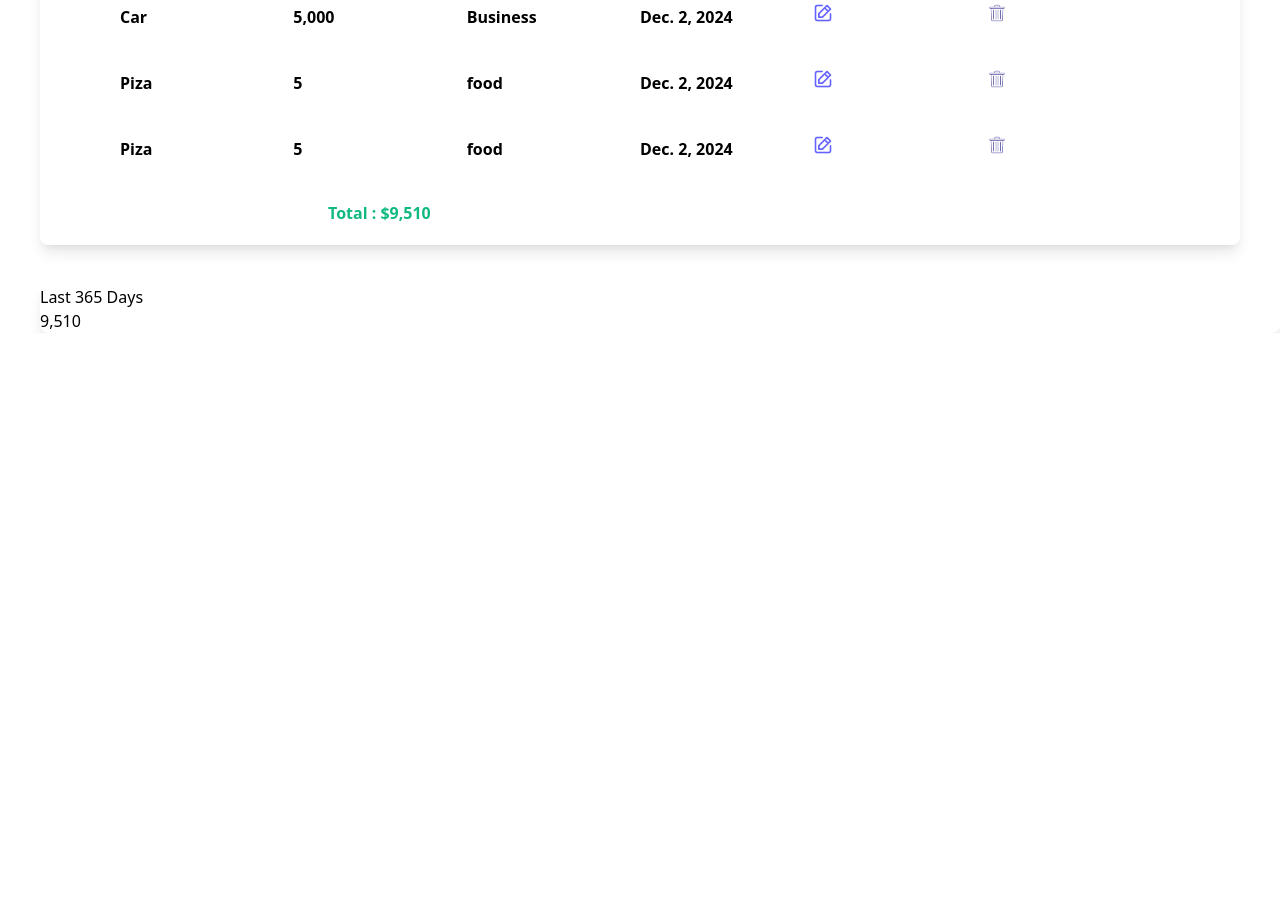
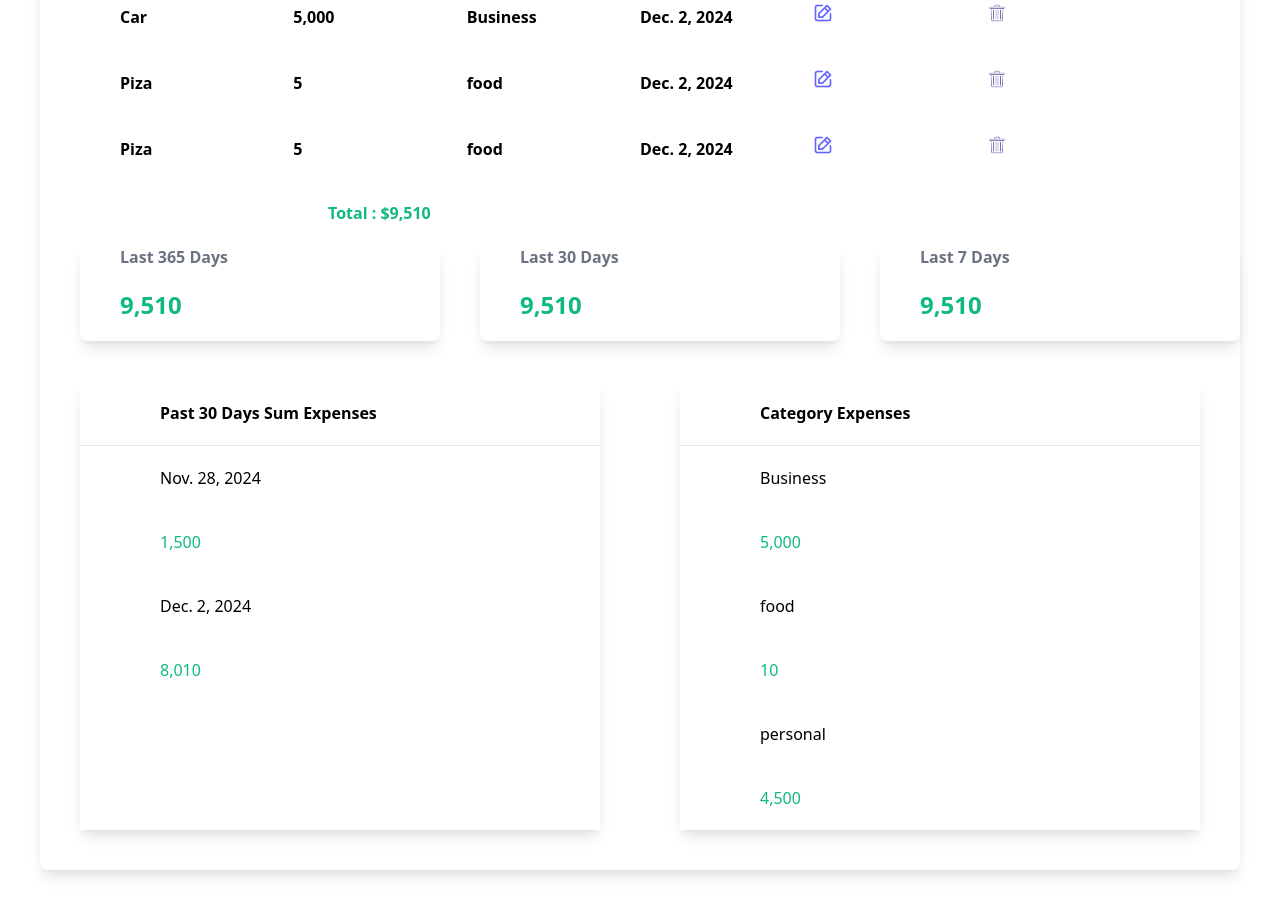
Before and after one commit to aswinikumar0509/Expense-Tracker, a Django app: page / in a window 1280 px wide; the page is wider, and only the part inside the window is pictured. Shown: the part 798-1708 px from the top of that part. Before the commit the page ends 1131 px from the top of that part, so only its background shows below. Run offline with Django 4.2, Linux system fonts and the light colour scheme; data comes from the database, SQL or seed files in the repository; both versions use the stored data as it was after the commit; style sheets or scripts are compiled from the project's sources; some libraries are stand-ins or nearby versions.

Commit message:
edit feature

```diff
--- a/myapp/templates/myapp/index.html
+++ b/myapp/templates/myapp/index.html
@@ -74,15 +74,81 @@
     </span>
     </div>
 
-</div class="flex">
-<div class="shadow-lg ml-10 rounded-lg">
-    <h1>Last 365 Days</h1>
-    <h1 class="">
-        {{yearly_sum.amount__sum|intcomma}}
-    </h1>
+<div class="flex">
+    <div class="w-1/3 shadow-lg ml-10 rounded-lg">
+        <h1 class="ml-10 font-bold text-gray-500">Last 365 Days</h1>
+        <h1 class="ml-10 my-5 text-2xl text-green-500 font-bold" >
+            {{yearly_sum.amount__sum|intcomma}}
+        </h1>
+    </div>
+    <div class="w-1/3 shadow-lg ml-10 rounded-lg">
+        <h1 class="ml-10 font-bold text-gray-500">Last 30 Days</h1>
+        <h1 class="ml-10 my-5 text-2xl text-green-500 font-bold" >
+            {{monthly_sum.amount__sum|intcomma}}
+        </h1>
+    </div>
+    <div class="w-1/3 shadow-lg ml-10 rounded-lg">
+        <h1 class="ml-10 font-bold text-gray-500">Last 7 Days</h1>
+        <h1 class="ml-10 my-5 text-2xl text-green-500 font-bold" >
+            {{weekly_sum.amount__sum|intcomma}}
+        </h1>
+    </div>
 </div>
 
-<div>
+<div class="flex">
+    <div class="w-1/2 shadow-lg m-10">
+        <div class="flex flex-wrap space-x-40 font-bold px-20 py-5">
+            <span>Past 30 Days Sum Expenses </span>
+        </div>
+        <hr>
+        <div id="30-day-table">
+            {% for daily_sum in daily_sums %}
+            <div class="flex flex-wrap px-20 py-5">
+                <span>
+                    {{daily_sum.date}}
+                </span>
+            </div>
+            <div class="flex flex-wrap px-20 py-5">
+                <span class="text-green-500">
+                    {{daily_sum.sum|intcomma}}
+
+                </span>
+
+            </div>
+            {% endfor %}
+        </div>
+
+
+
+    </div>
+
+    <div class="w-1/2 shadow-lg m-10">
+        <div class="flex flex-wrap space-x-40 font-bold px-20 py-5">
+            <span>Category Expenses </span>
+        </div>
+        <hr>
+        <div id="30-day-table">
+            {% for category_sum in categorical_sums %}
+            <div class="flex flex-wrap px-20 py-5">
+                <span>
+                    {{category_sum.category}}
+                </span>
+            </div>
+            <div class="flex flex-wrap px-20 py-5">
+                <span class="text-green-500">
+                    {{category_sum.sum|intcomma}}
+
+                </span>
+
+            </div>
+            {% endfor %}
+        </div>
+    </div>
+
 
 </div>
+
+<script src="https://cdn.jsdelivr.net/npm/chart.js@3.0.2/dist/chart.min.js"></script>
+
+
 {% endblock %}
--- a/myapp/views.py
+++ b/myapp/views.py
@@ -32,13 +32,20 @@ def index(request):
     data=Expense.objects.filter(date__gt = last_week)
     weekly_sum=data.aggregate(Sum('amount'))
 
+    # logic to calculate the sum on a particular date
+
+    daily_sums = Expense.objects.filter().values('date').order_by('date').annotate(sum=Sum('amount'))
+    print(daily_sums)
+    categorical_sums = Expense.objects.filter().values('category').order_by('category').annotate(sum=Sum('amount'))
+    print(categorical_sums)
 
 
-    print(total_expenses)
+
+    # print(total_expenses)
     expense_form = ExpenseForm()
 
 
-    return render(request,'myapp/index.html',{'expense_form':expense_form,'expenses':expenses,'total_expenses':total_expenses,'yearly_sum':yearly_sum,'monthly_sum':monthly_sum,'weekly_sum':weekly_sum})
+    return render(request,'myapp/index.html',{'expense_form':expense_form,'expenses':expenses,'total_expenses':total_expenses,'yearly_sum':yearly_sum,'monthly_sum':monthly_sum,'weekly_sum':weekly_sum,'daily_sums':daily_sums,'categorical_sums':categorical_sums})
 
 def edit(request,id):
     expense = Expense.objects.get(id=id)
```
Also changed, not shown: db.sqlite3.
